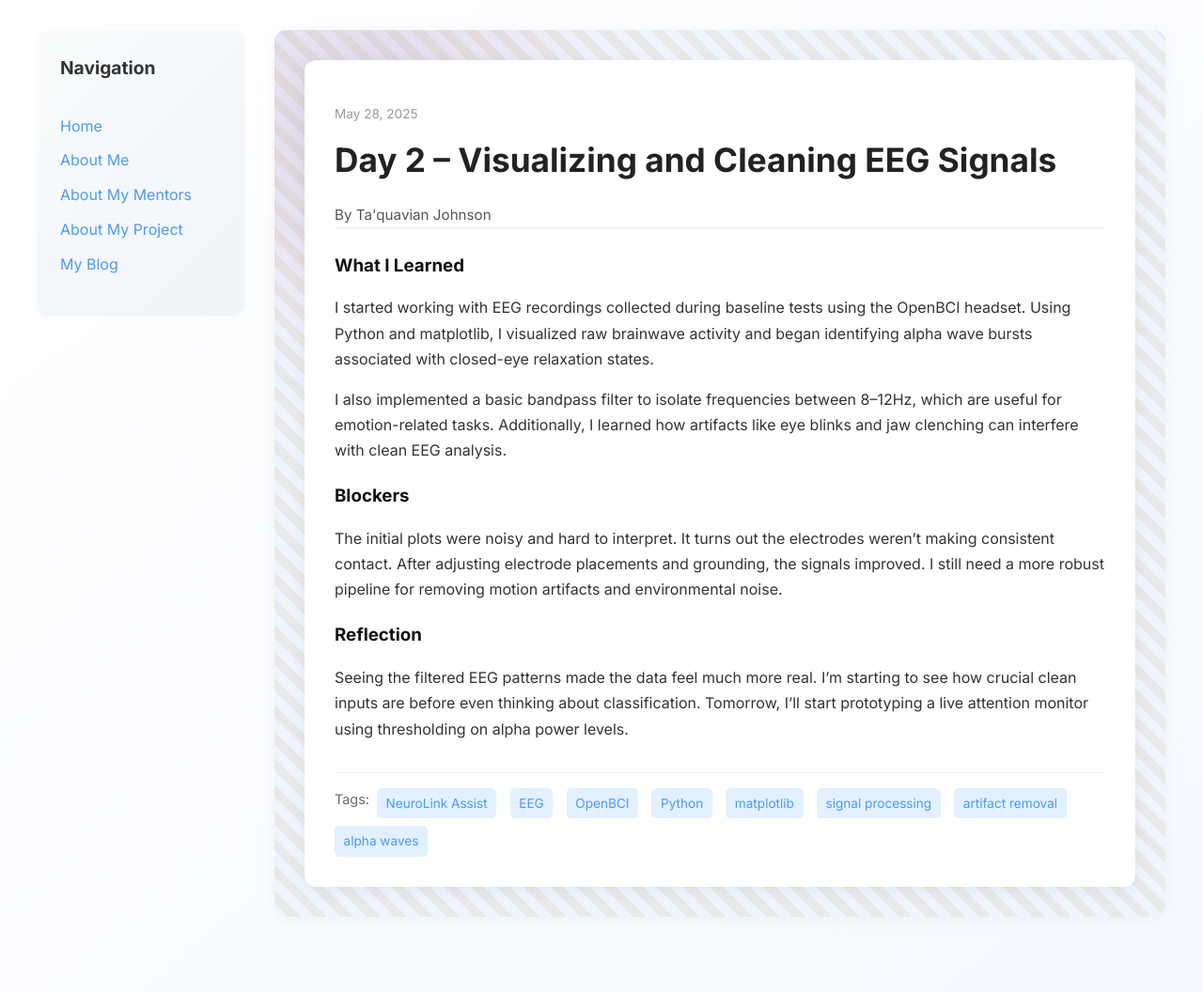
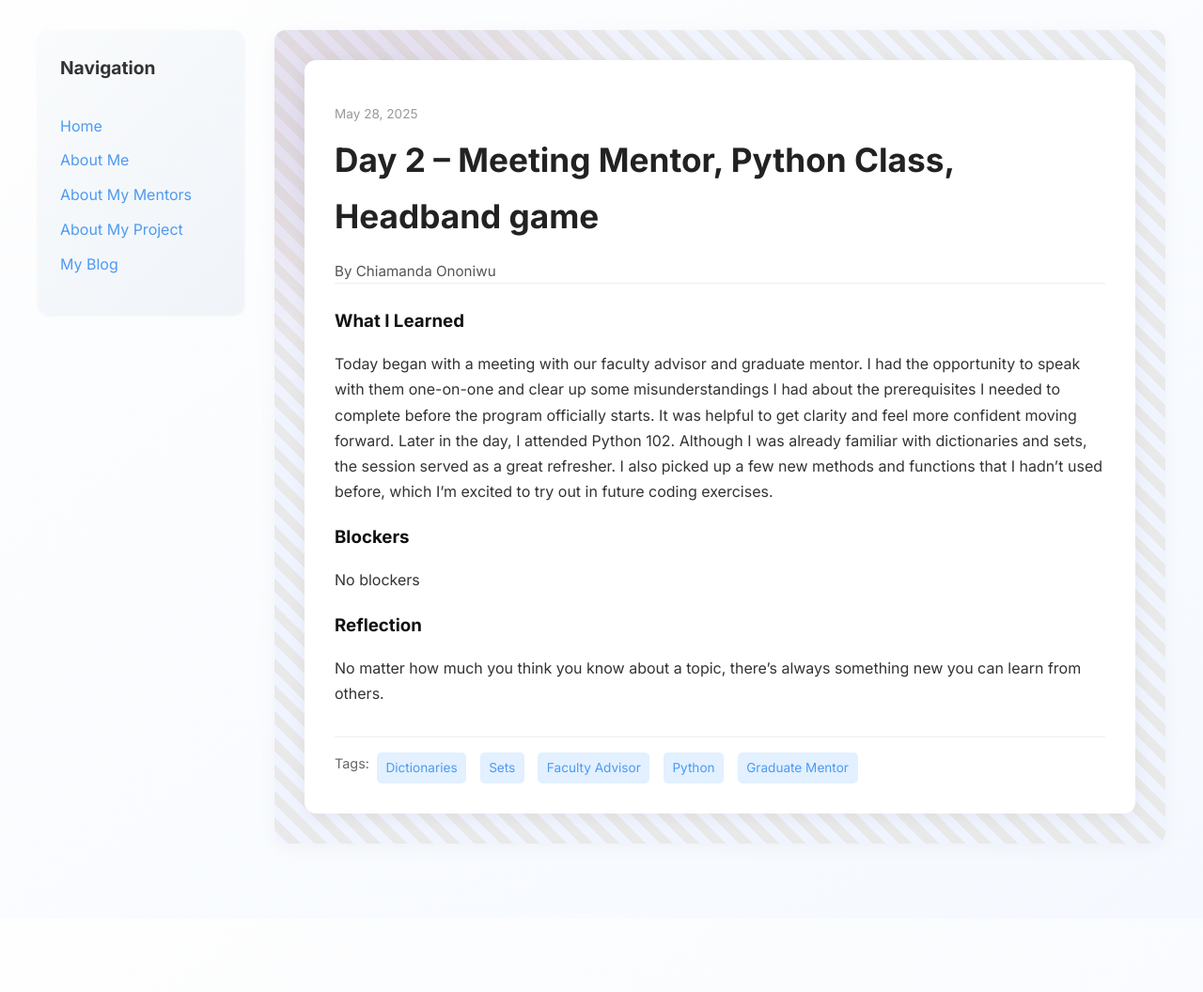
Before and after one commit to Chiamanda07/Chiamanda07.github.io, a Jekyll site: the page built from _posts/2025-05-28-day-2.md, in a window 1280 px wide. Shown: the whole page at 94% size. Built offline with Jekyll 4.4.1, drawn with Linux system fonts in a browser that asks for light colours; after the commit the page ends 978 px from its top, so only the background shows below that.

Commit message:
Update 2025-05-28-day-2.md

```diff
--- a/_posts/2025-05-28-day-2.md
+++ b/_posts/2025-05-28-day-2.md
@@ -1,19 +1,18 @@
 ---
 layout: post
-title: "Day 2 – Visualizing and Cleaning EEG Signals"
+title: "Day 2 – Meeting Mentor, Python Class, Headband game"
 date: 2025-05-28
-author: Ta'quavian Johnson
+author: Chiamanda Ononiwu
 permalink: /day2.html
-tags: ["NeuroLink Assist", "EEG", "OpenBCI", "Python", "matplotlib", "signal processing", "artifact removal", "alpha waves"]
+tags: ["Dictionaries", "Sets", "Faculty Advisor", "Python", "Graduate Mentor"]
 
 what_i_learned: |
-  I started working with EEG recordings collected during baseline tests using the OpenBCI headset. Using Python and matplotlib, I visualized raw brainwave activity and began identifying alpha wave bursts associated with closed-eye relaxation states.
-
-  I also implemented a basic bandpass filter to isolate frequencies between 8–12Hz, which are useful for emotion-related tasks. Additionally, I learned how artifacts like eye blinks and jaw clenching can interfere with clean EEG analysis.
+  Today began with a meeting with our faculty advisor and graduate mentor. I had the opportunity to speak with them one-on-one and clear up some misunderstandings I had about the prerequisites I needed to complete before the program officially starts. It was helpful to get clarity and feel more confident moving forward.
+  Later in the day, I attended Python 102. Although I was already familiar with dictionaries and sets, the session served as a great refresher. I also picked up a few new methods and functions that I hadn’t used before, which I’m excited to try out in future coding exercises.
 
 blockers: |
-  The initial plots were noisy and hard to interpret. It turns out the electrodes weren’t making consistent contact. After adjusting electrode placements and grounding, the signals improved. I still need a more robust pipeline for removing motion artifacts and environmental noise.
+  No blockers
 
 reflection: |
-  Seeing the filtered EEG patterns made the data feel much more real. I’m starting to see how crucial clean inputs are before even thinking about classification. Tomorrow, I’ll start prototyping a live attention monitor using thresholding on alpha power levels.
+  No matter how much you think you know about a topic, there's always something new you can learn from others.
 ---
```
